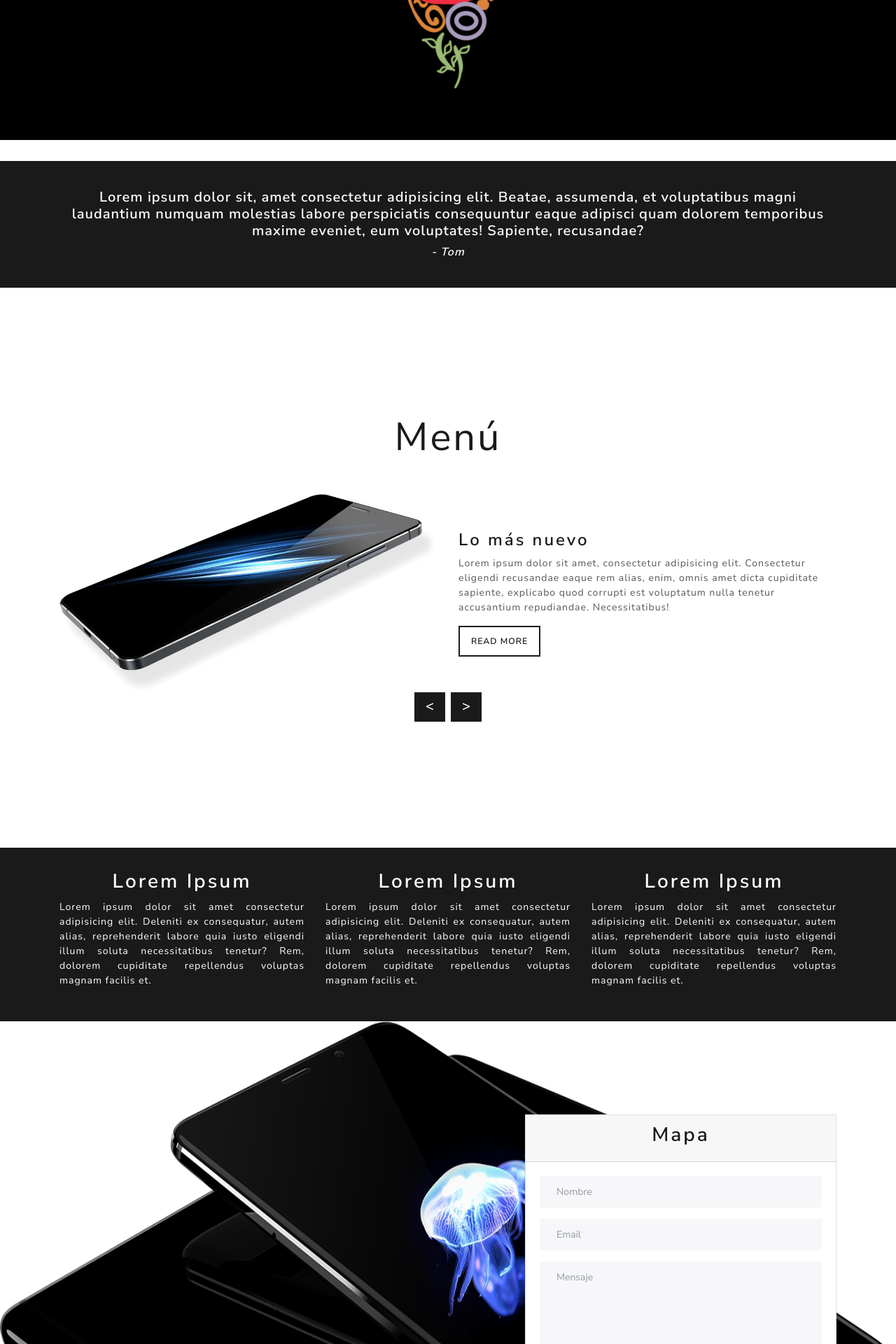
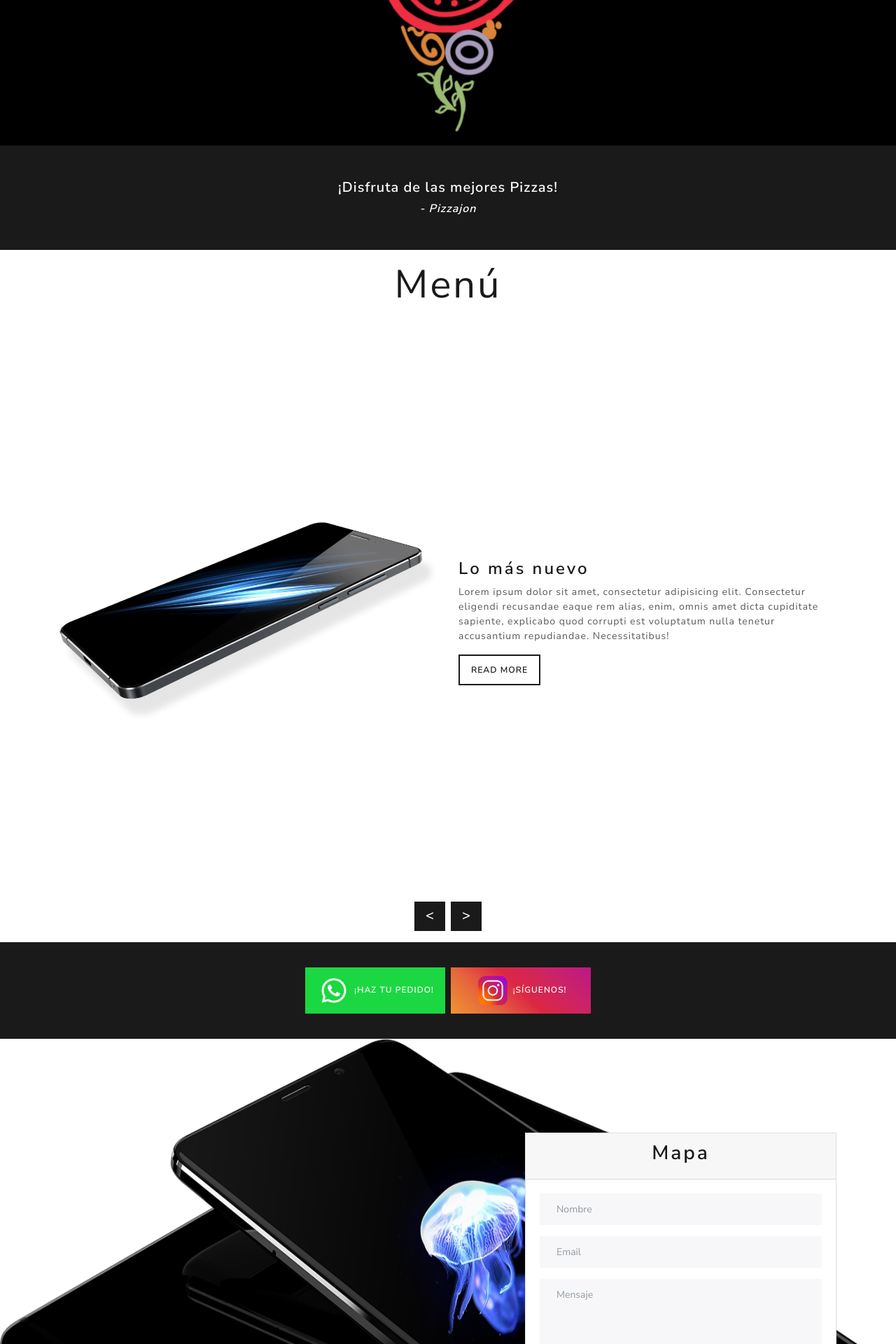
Before and after one commit to HectorDNC/pizzajon, a PHP site: page / in a window 1280 px wide. Shown: the part 600-2520 px from the top of the page at 70% size. Run offline with PHP 8.4, Linux system fonts and the light colour scheme; some libraries are stand-ins or nearby versions.

Commit message:
Botones de Redes Sociales

```diff
--- a/assets/css/home.css
+++ b/assets/css/home.css
@@ -1,27 +1,39 @@
 #header{
     background-color: #000;
-    background-image: url(../img/logo.jpg);
+    /* background-image: url(../img/logo.jpg);
     background-repeat: no-repeat;
     background-size: auto 85%;
-    background-position: center;
+    background-position: center; */
+    display: flex;
+    justify-content: center;
+    align-items: center;
 }
-#section{
-    background-color: #f1f1f1;
-    padding: 50px 0px 30px 0px;
-    margin-top: 30px;
+#header img{
+    width: auto;
+    height: 95%;
+    max-width: 100vw;
+    max-height: 100vh;
 }
-.noticia-img img{
+.btn-whatsapp{
+    width: 200px;
+    background-color: #1bd741;
+}
+.btn-instagram{
+    width: 200px;
+    background: #f09433;
+    background: -moz-linear-gradient(45deg, #f09433 0%, #e6683c 25%, #dc2743 50%, #cc2366 75%, #bc1888 100%);
+    background: -webkit-linear-gradient(45deg, #f09433 0%,#e6683c 25%,#dc2743 50%,#cc2366 75%,#bc1888 100%);
+    background: linear-gradient(45deg, #f09433 0%,#e6683c 25%,#dc2743 50%,#cc2366 75%,#bc1888 100%);
+    filter: progid:DXImageTransform.Microsoft.gradient( startColorstr='#f09433', endColorstr='#bc1888',GradientType=1 );
+}
+.btn-whatsapp img, .btn-instagram img{
     width: auto;
-    height: auto;
-    max-width: 100%;
-    max-height: 50vh;
+    height: 50px;
 }
-@media (max-width: 576px) {
-    .noticia-img img{
-        max-height: 30vh;
-    }
+.btn-whatsapp:hover, .btn-instagram:hover{
+    opacity: 0.9;
 }
-.mapa{
+#mapa{
     background: url(../img/celular\ 3.png);
     background-size: 100% 100%;
 }
--- a/index.php
+++ b/index.php
@@ -43,27 +43,25 @@
         </div>
     </nav>
     <!-- Header -->
-    <header id="header" class="py-3 full-height">
-
+    <header id="header" class="py-1 full-height">
+        <img src="assets/img/logo.jpg"></img>
     </header>
     <!-- Comentario -->
-    <section id="section" class="py-4 bg-primary">
-        <div class="container text-center my-3">
+    <section id="section" class="bg-primary">
+        <div class="container text-center p-5">
             <p class="h4 text-white">
-                Lorem ipsum dolor sit, amet consectetur adipisicing elit. Beatae, assumenda, et voluptatibus magni
-                laudantium numquam molestias labore perspiciatis consequuntur eaque adipisci quam dolorem temporibus
-                maxime eveniet, eum voluptates! Sapiente, recusandae?
+                ¡Disfruta de las mejores Pizzas!
             </p>
-            <cite class="h5 text-white">- Tom</cite>
+            <cite class="h5 text-white">- Pizzajon</cite>
         </div>
     </section>
     <!-- Menú -->
-    <section id="menu" class="py-3 full-height">
+    <section class="py-3 ">
         <div class="container">
             <div class="row mb-md-5 d-flex justify-content-center">
                 <h2 class="display-4 mb-0">Menú</h2>
             </div>
-            <div class="row">
+            <div id="menu" class="row full-height">
                 <div class="col-md-6">
                     <div class="noticia-img d-flex justify-content-center">
                         <img src="assets/img/celular 1.png" alt="Smartphone" width="100%">
@@ -88,30 +86,20 @@
     <!-- Contacto -->
     <section id="contacto" class="bg-primary py-3 text-white p-1">
         <div class="container my-3 ">
-            <div class="row">
-                <div class="col-md-4">
-                    <h2 class="text-center text-white">Lorem Ipsum</h2>
-                    <p class="text-justify">Lorem ipsum dolor sit amet consectetur adipisicing elit. Deleniti ex
-                        consequatur, autem alias, reprehenderit labore quia iusto eligendi illum soluta necessitatibus
-                        tenetur? Rem, dolorem cupiditate repellendus voluptas magnam facilis et.</p>
-                </div>
-                <div class="col-md-4">
-                    <h2 class="text-center text-white">Lorem Ipsum</h2>
-                    <p class="text-justify">Lorem ipsum dolor sit amet consectetur adipisicing elit. Deleniti ex
-                        consequatur, autem alias, reprehenderit labore quia iusto eligendi illum soluta necessitatibus
-                        tenetur? Rem, dolorem cupiditate repellendus voluptas magnam facilis et.</p>
-                </div>
-                <div class="col-md-4">
-                    <h2 class="text-center text-white">Lorem Ipsum</h2>
-                    <p class="text-justify">Lorem ipsum dolor sit amet consectetur adipisicing elit. Deleniti ex
-                        consequatur, autem alias, reprehenderit labore quia iusto eligendi illum soluta necessitatibus
-                        tenetur? Rem, dolorem cupiditate repellendus voluptas magnam facilis et.</p>
-                </div>
+            <div class="row d-flex justify-content-center align-items-center">
+                    <a class="btn btn-whatsapp m-1 p-2" href="https://wa.me/584261587389/?text=¡Hola Pizzajon!" target="_blank">
+                        <img src="assets/icons/whatsapp.png"></img>
+                        <span class="h6 font-weight-bold text-white">¡Haz tu Pedido!</span>
+                    </a>
+                    <a class="btn btn-instagram m-1 p-2" href="https://www.instagram.com/pizzajonrestobar/" target="_blank">
+                        <img src="assets/icons/instagram.png"></img>
+                        <span class="h6 font-weight-bold text-white">¡Síguenos!</span>
+                    </a>
             </div>
         </div>
     </section>
     <!-- Mapa -->
-    <section id="mapa" class="mapa py-5 full-height">
+    <section id="mapa" class="py-5 full-height">
         <div class="container">
             <div class="row">
                 <!-- Espacio en blanco de 7 columnas -->
```
Also changed, not shown: assets/icons/instagram.png (added), assets/icons/whatsapp.png (added).
